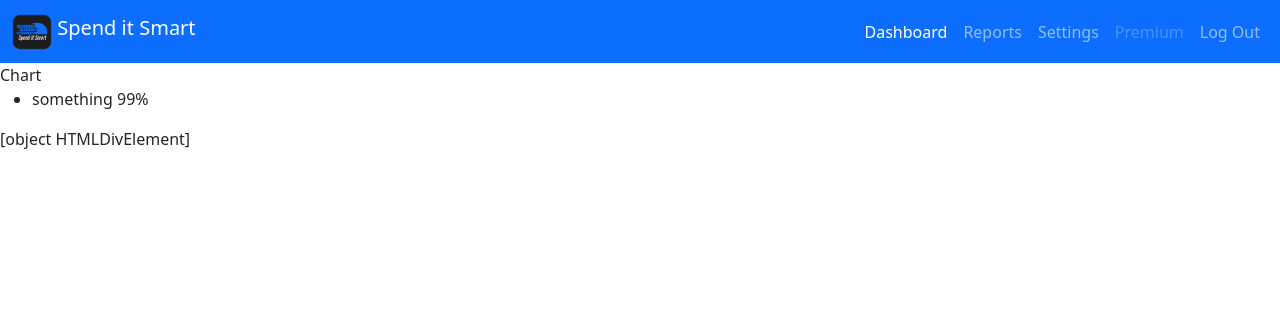
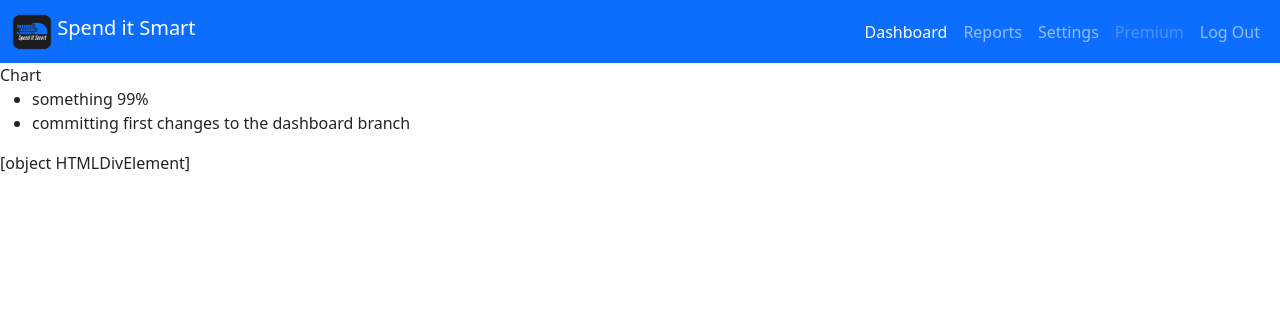
Before and after one commit to ajb00769/spend_it_smart_web_app, a Flask app: page /dashboard in a window 1280 px wide. Shown: the top 323 px of the page. Run offline with Flask 2, Linux system fonts and the light colour scheme; a user stored in the database is signed in; some libraries are stand-ins or nearby versions.

Commit message:
first commit on the branch feature

```diff
--- a/templates/dashboard.html
+++ b/templates/dashboard.html
@@ -4,6 +4,7 @@
   <div class="details">
     <ul>
       <li>something <span class="percentage">99%</span></li>
+      <li>committing first changes to the dashboard branch</li>
     </ul>
   </div>
 </div>
```
